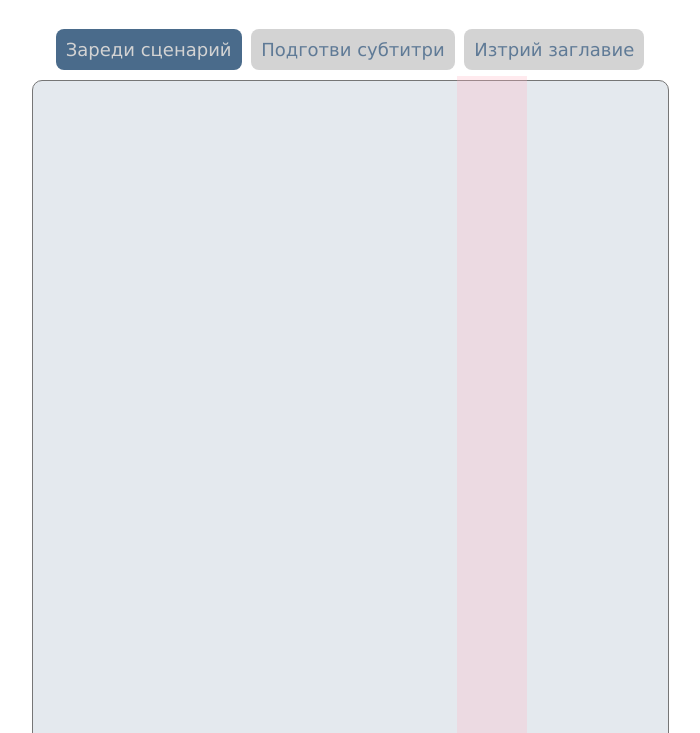
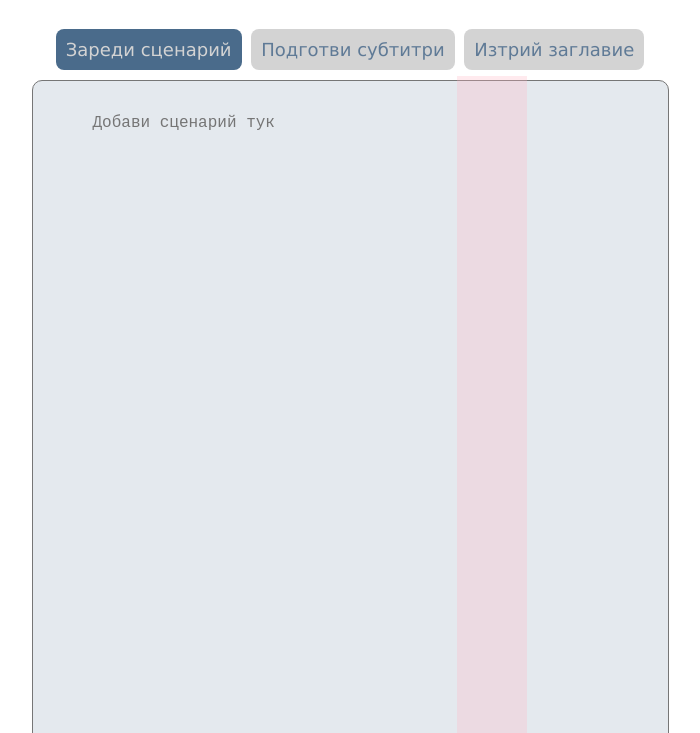
Before and after one commit to DBeneva/bulgarian-subtitles, a plain HTML site: page client/index.html in a window 1280 px wide. Shown: the part 67-800 px from the top of the page, without its empty margins (290-990 px from the left). Drawn offline with Linux system fonts and the light colour scheme.

Commit message:
Added placeholder to the textarea

```diff
--- a/client/index.html
+++ b/client/index.html
@@ -18,7 +18,7 @@
         <button id="remove-title" disabled>Изтрий заглавие</button>
     </header>
     <div class="subtitle-editor-wrapper">
-        <textarea name="subtitle-editor" id="subtitle-editor" class="subtitle-editor" cols="50" rows="35"></textarea>
+        <textarea name="subtitle-editor" id="subtitle-editor" class="subtitle-editor" cols="50" rows="35" placeholder="Добави сценарий тук"></textarea>
     </div>
     <button id="add-timing" disabled>Добави тайминг</button>
     <script src="editSubtitles.js"></script>
```
